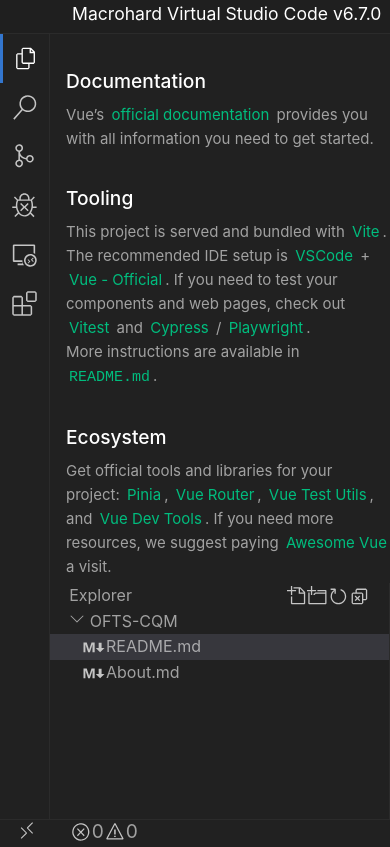
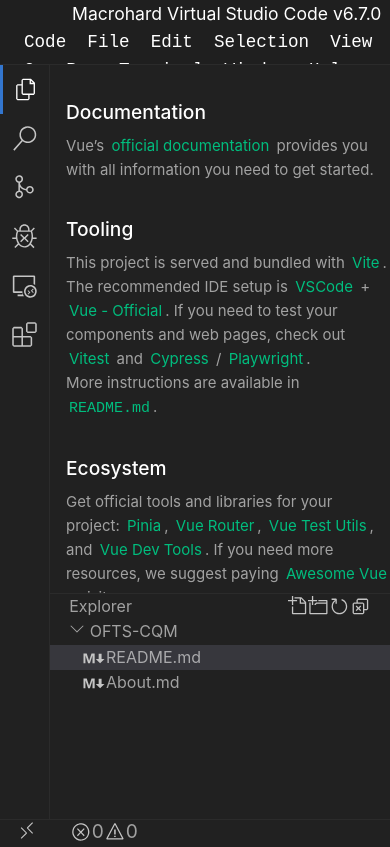
Before and after one commit to ofts-cqm/home, a Vue app: page / in a window 390 px wide. Built offline with nearby package versions, Linux system fonts and the light colour scheme.

Commit message:
feat: change header layout

```diff
--- a/src/App.vue
+++ b/src/App.vue
@@ -89,6 +89,9 @@
     margin-top: 0;
     min-height: 0;
     min-width: 100%;
+    border-style: solid;
+    border-width: 1px 0 0 0;
+    border-color: #2B2B2B;
   }
 }
 
--- a/src/components/Frame.vue
+++ b/src/components/Frame.vue
@@ -56,6 +56,17 @@
   white-space: pre-wrap;
 }
 
+@media (max-width: 800px) {
+    .header{
+        flex-direction: column-reverse;
+        height: 8vh;
+    }
+
+    .tools{
+        width: 100%;
+    }
+}
+
 .title{
   flex-grow: 0;
   flex-shrink: 0;
```
